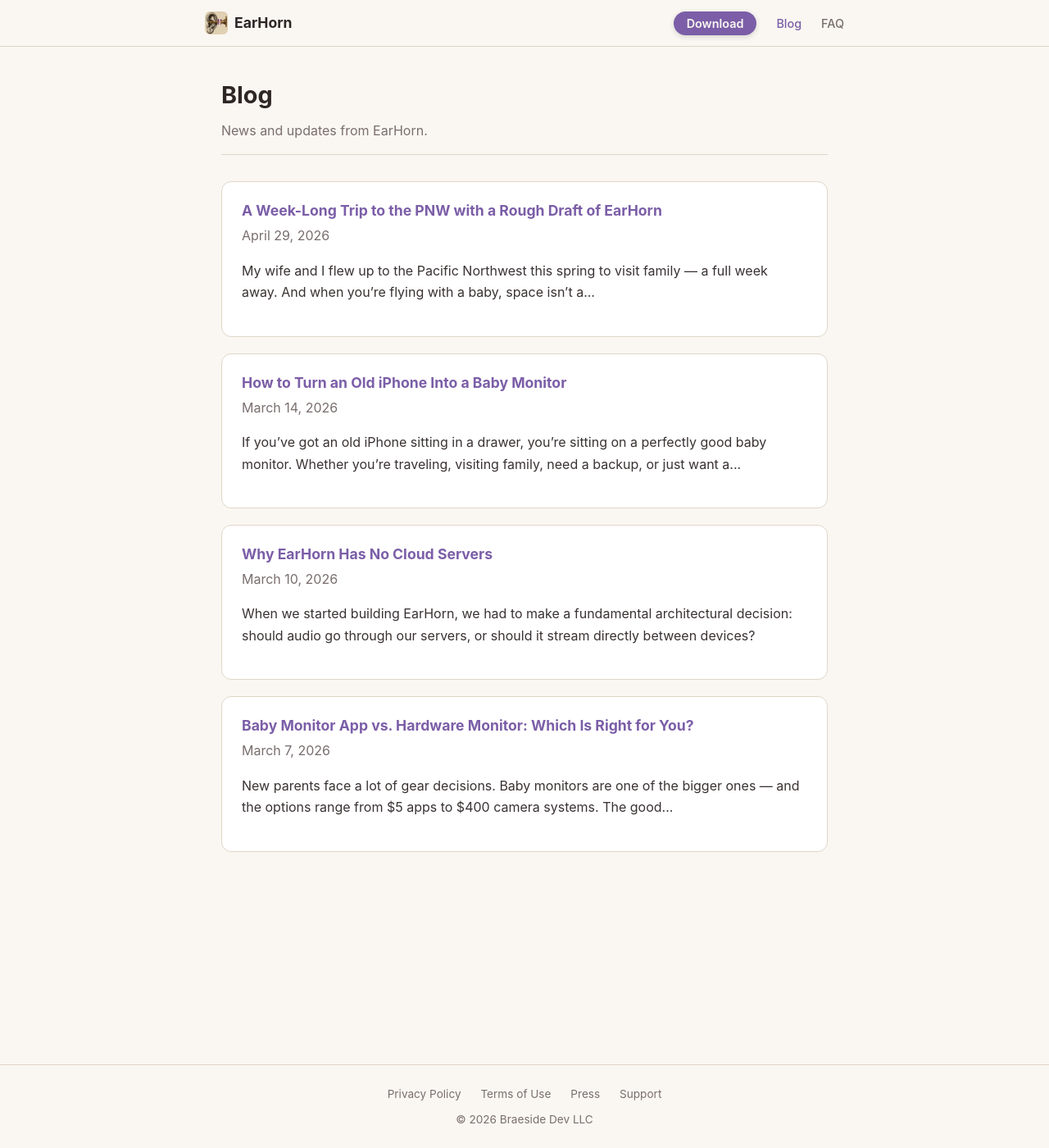
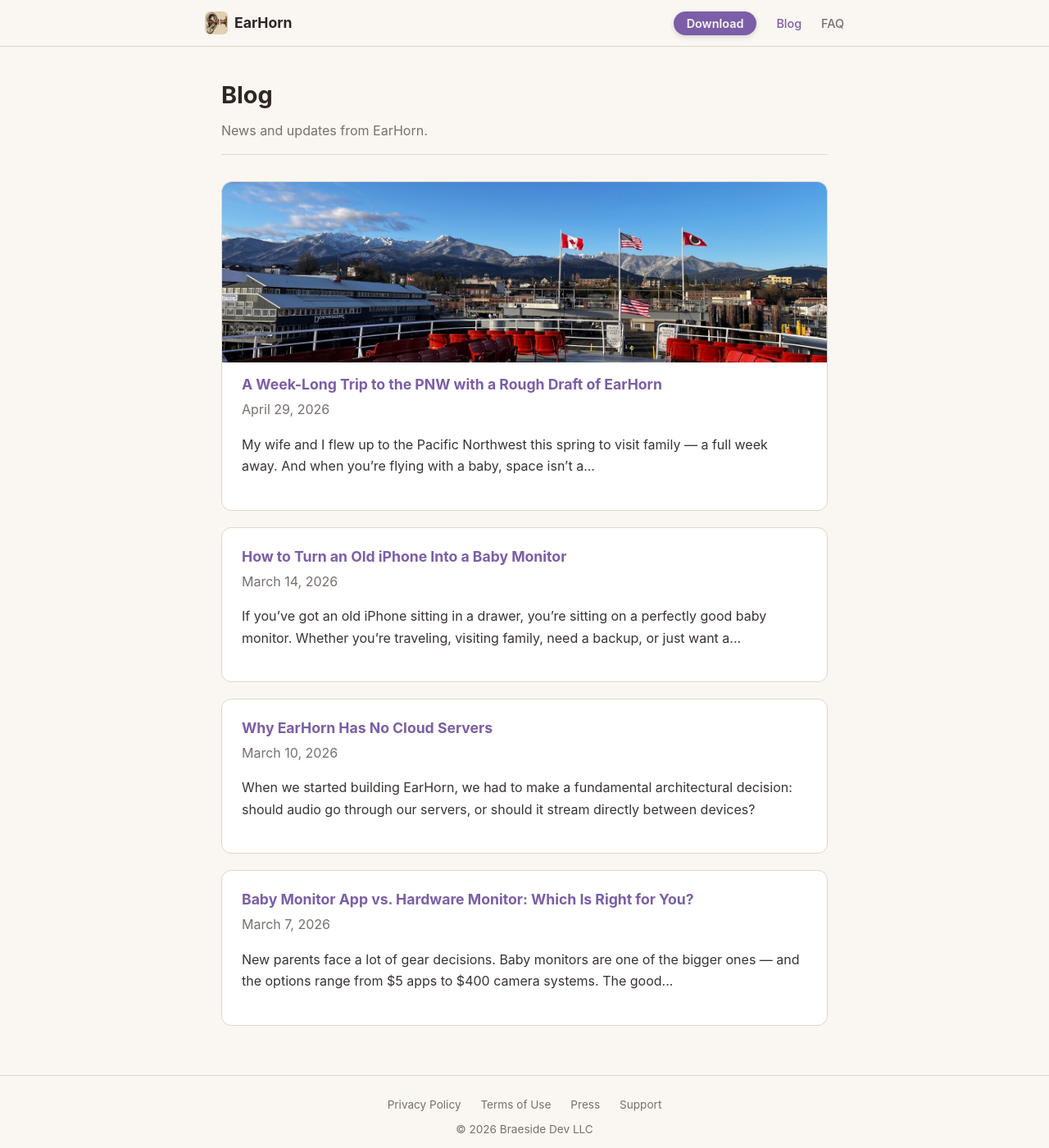
Before and after one commit to braeside-dev/earhorn-site, a Jekyll site: the page built from blog.md, in a window 1280 px wide and 1400 px high. Shown: the whole window at 82% size. Built offline with Jekyll 4.4.1, drawn with Linux system fonts in a browser that asks for light colours.

Commit message:
adding images to main blog page

```diff
--- a/assets/css/style.css
+++ b/assets/css/style.css
@@ -195,6 +195,20 @@ a:hover {
     border-radius: var(--radius);
     padding: 24px;
     margin-bottom: 20px;
+}
+
+/* Featured image at the top of a card — bleeds to the card edges. */
+.card-image {
+    display: block;
+    margin: -24px -24px 16px;
+}
+
+.card-image img {
+    display: block;
+    width: 100%;
+    height: 220px;
+    object-fit: cover;
+    border-radius: var(--radius) var(--radius) 0 0;
 }
 
 /* ── Footer ──────────────────────────────────────── */
--- a/blog.md
+++ b/blog.md
@@ -7,7 +7,18 @@ permalink: /blog/
 
 {% if site.posts.size > 0 %}
 {% for post in site.posts %}
+{% comment %} Card image: use an explicit `image:` in front matter if set, otherwise grab the first <img> from the post body automatically. {% endcomment %}
+{% assign card_image = nil %}
+{% assign card_image_alt = post.image_alt %}
+{% if post.image %}
+    {% assign card_image = post.image | relative_url %}
+{% elsif post.content contains '<img' %}
+    {% assign img_tag = post.content | split: '<img ' | last %}
+    {% assign card_image = img_tag | split: 'src="' | last | split: '"' | first %}
+    {% if img_tag contains 'alt="' %}{% assign card_image_alt = img_tag | split: 'alt="' | last | split: '"' | first %}{% endif %}
+{% endif %}
 <div class="card">
+    {% if card_image %}<a href="{{ post.url | relative_url }}" class="card-image"><img src="{{ card_image }}" alt="{{ card_image_alt }}" loading="lazy"></a>{% endif %}
     <h3><a href="{{ post.url | relative_url }}">{{ post.title }}</a></h3>
     <p class="text-muted">{{ post.date | date: "%B %-d, %Y" }}</p>
     {% if post.excerpt %}<p>{{ post.excerpt | strip_html | truncatewords: 30 }}</p>{% endif %}
```
